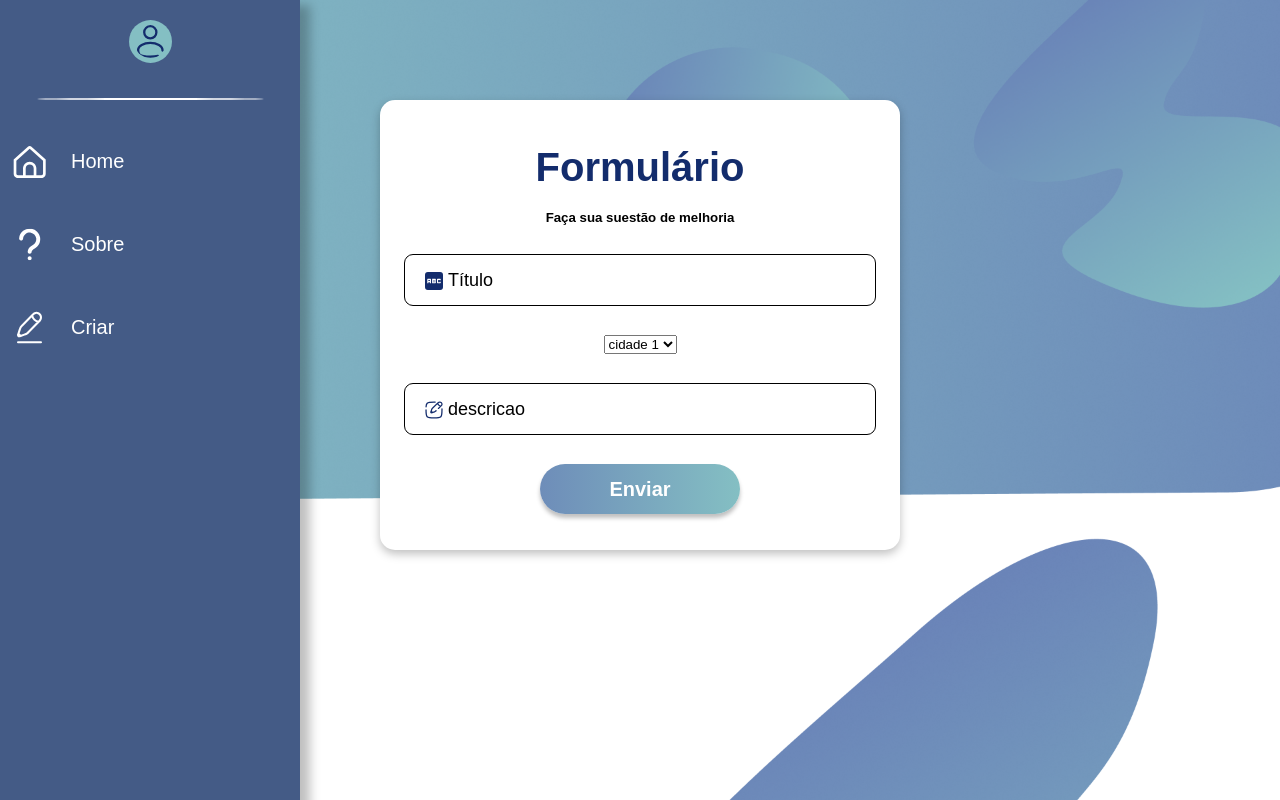
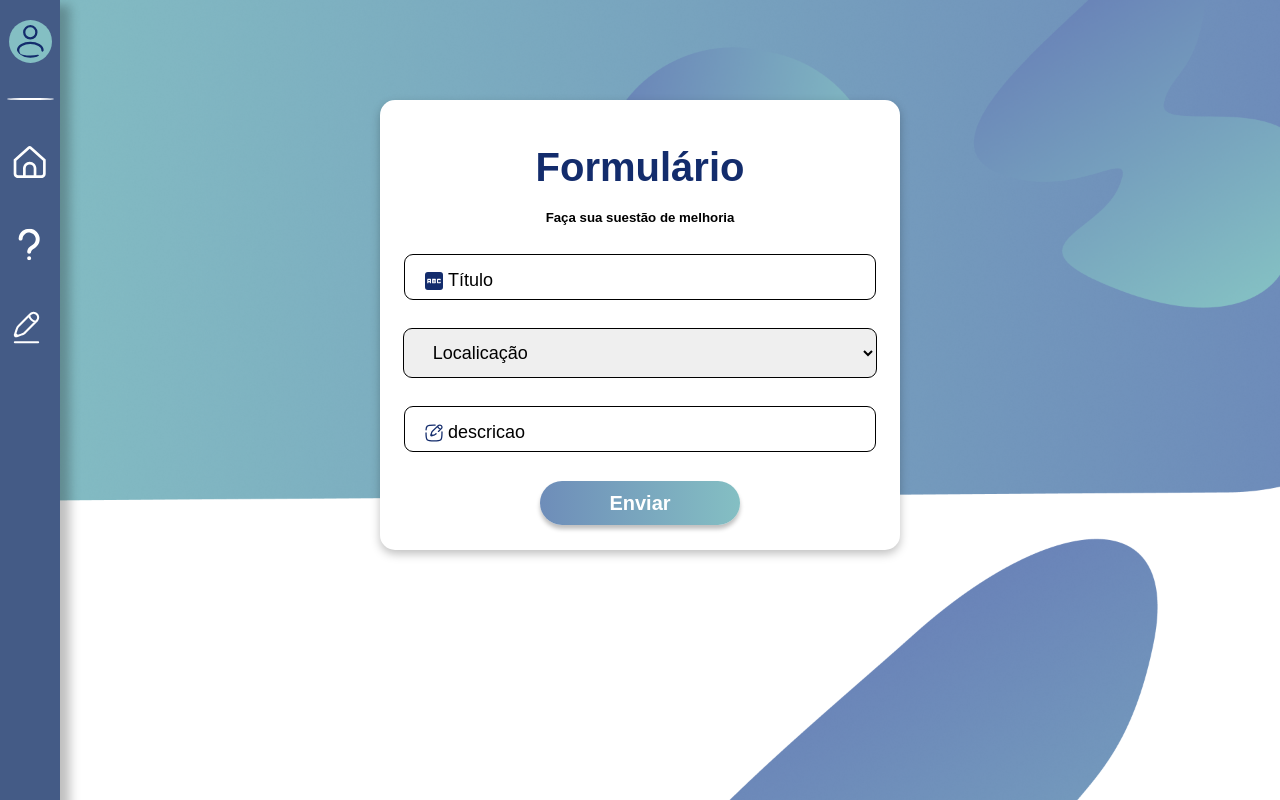
Before and after one commit to Deysehgfi/Projeto_CadAcel, a React (Vite) app in the folder FrontEnd/: page /CriarForm in a window 1280 px wide. Built offline with nearby package versions, Linux system fonts and the light colour scheme.

Commit message:
Rotas Header implementadas

```diff
--- a/FrontEnd/src/Components/FormularioCreate/FormularioCreate.jsx
+++ b/FrontEnd/src/Components/FormularioCreate/FormularioCreate.jsx
@@ -1,6 +1,6 @@
 
 import Input from "../Input/Input.jsx";
-import { Form, LinkForm, TituloForm, BOxTitulo } from "../../styled/Formulario.js";
+import { Form, LinkForm, TituloForm, BOxTitulo ,Select} from "../../styled/Formulario.js";
 import Botao from "../Botao/Botao.jsx";
 import TituloIcon from "../../public/TituloIcon.svg"
 import LocalIcon from "../../public/Icon-localizacao.svg"
@@ -20,9 +20,11 @@
                 </BOxTitulo>
                 <Input TipoInput="text"
                     NameLabel="Título" IconImg={TituloIcon} />
-                <select name="localição" id="">
-                    <option value="">cidade 1</option>
-                </select>
+                <Select name="localição" id="">
+                    <option value="">Localicação</option>
+                    <option value="">Cidade 01</option>
+                    <option value="">Cidade 02</option>
+                </Select>
                 <Input TipoInput="text"
                     NameLabel="descricao" IconImg={DescricaoIcon} />
 
--- a/FrontEnd/src/Header/Header.jsx
+++ b/FrontEnd/src/Header/Header.jsx
@@ -1,10 +1,10 @@
-import { HeaderNav, NavBar, NavLinksBox, NavLinks, IconsNav, IconPerfil, Divisao} from "../styled/Header.js"
+import { HeaderNav, NavBar, NavLinksBox, IconsNav, IconPerfil, Divisao} from "../styled/Header.js"
 
 import person from "../public/Group.svg"
 import question from "../public/question.svg"
 import house from "../public/House.svg"
 import pencil from "../public/icon-Lapis.svg"
-
+import { Link } from "react-router-dom";
 
 const Header = () => {
     return (
@@ -14,18 +14,18 @@
                 <IconPerfil src={person} alt="Icon de perfil"  />
                     <Divisao/>
                     <NavLinksBox>
-                        <IconsNav src={house} alt="Icon de casa" />
-                        <NavLinks>Home</NavLinks>
+                        <IconsNav src={house} alt="Icon de casa"/>
+                        <Link className="linksNav" to="/HomeAdm">Home</Link>
                     </NavLinksBox>
 
                     <NavLinksBox>
                         <IconsNav src={question} alt="Icon de interrogação"/>
-                        <NavLinks >Sobre</NavLinks>
+                        <Link className="linksNav" to="/">Sobre</Link>
                     </NavLinksBox>
 
                     <NavLinksBox>
                         <IconsNav src={pencil} alt="Icon de Lápis"/>
-                        <NavLinks >Criar</NavLinks>
+                        <Link className="linksNav" to="/CriarForm">Criar</Link>
                     </NavLinksBox>
                 </NavBar>
             </HeaderNav>
--- a/FrontEnd/src/index.css
+++ b/FrontEnd/src/index.css
@@ -1,50 +1,59 @@
-*{
+* {
     margin: 0;
     padding: 0;
     font-family: Arial, Helvetica, sans-serif;
 }
 
-body{
-    background-image: url(./public/background.png) ;
+body {
+    background-image: url(./public/background.png);
     background-repeat: no-repeat;
-   background-size: cover;
+    background-size: cover;
 }
 
-.icons-Nav{
+.icons-Nav {
     width: 55px;
     height: 45px;
     color: aliceblue;
 }
 
 @keyframes scroll {
-    from{
+    from {
         opacity: 0;
         scale: 0.5;
     }
-    to{
+
+    to {
         opacity: 1;
         scale: 1;
     }
 }
 
 
-.animation-scroll{
-    animation: scroll  linear ;
+.animation-scroll {
+    animation: scroll linear;
     animation-timeline: view();
     animation-range: entry 0% cover 40%;
 }
 
-.svg-abrir{
+.svg-abrir {
     height: 40px;
     width: 40px;
     cursor: pointer;
 }
 
+.linksNav {
+    font-size: 20px;
+    font-family: Arial, Helvetica, sans-serif;
+    text-decoration: none;
+    font-weight: 400;
+    color: white;
+}
 
 
-@media screen and (max-width:780px){
-   body{
-    background-image: linear-gradient(to right, #84bfc3, #6e8db9);
 
-   }
-   }
+@media screen and (max-width:780px) {
+    body {
+        background-image: linear-gradient(to right, #84bfc3, #6e8db9);
+
+    }
+}
--- a/FrontEnd/src/styled/Formulario.js
+++ b/FrontEnd/src/styled/Formulario.js
@@ -51,3 +51,25 @@
 color: ${Cores.AzulEscuro};
 font-weight:bold;
 `
+
+export const Select = styled.select`
+    width: 105%;
+    outline: 1.4px solid black;
+    border: none;
+    border-radius:  8px;
+    padding: 13px 25px;
+    font-size: 18px;
+
+    /* &:focus{
+    outline: 2px solid #1f3040;
+  }
+  &:focus + label{
+    top: -10px;
+    color: #1f3040;
+  } */
+
+  /* &:not(:placeholder-shown) + label{
+    top: -10px;
+    color: #1f3040;
+  } */
+`
--- a/FrontEnd/src/styled/Header.js
+++ b/FrontEnd/src/styled/Header.js
@@ -57,12 +57,7 @@
     background-color: ${Cores.AzulEscuro};
  }
 `
-export const NavLinks = styled.h1`
-font-size: 20px;
- font-family: Arial, Helvetica, sans-serif;
- font-weight: 400;
-color: ${Cores.Branco};
-`
+
 export const IconsNav = styled.img`
 width: 33px;
 height: 33px;
--- a/FrontEnd/src/styled/Section01.js
+++ b/FrontEnd/src/styled/Section01.js
@@ -28,6 +28,7 @@
 `
 export const Logo = styled.img`
 padding: 50px 80px;
+width: 500px;
 @media screen and (max-width:680px){
 width: 250px;
    }
```
